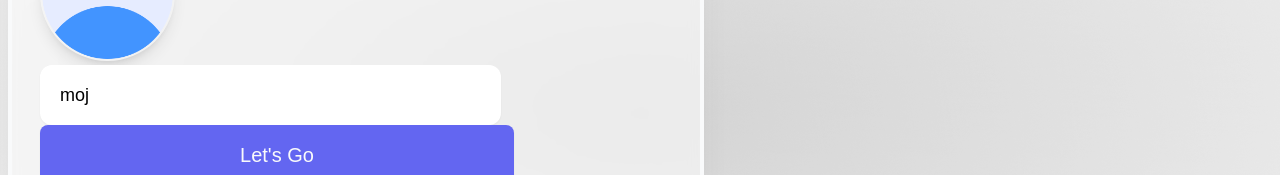
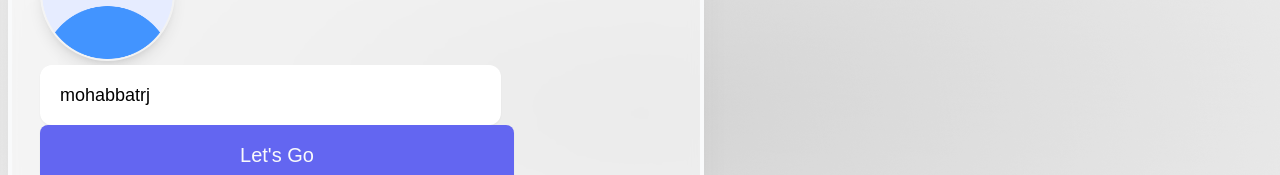
Before and after one commit to MohabbatRJ/authapp, a React (Vite) app in the folder client/: page / in a window 1280 px wide. Shown: the part 245-420 px from the top of the page. Built offline with nearby package versions, Linux system fonts and the light colour scheme.

Commit message:
store setup and set for username compoent

```diff
--- a/client/src/components/Username.jsx
+++ b/client/src/components/Username.jsx
@@ -14,13 +14,14 @@ export default function Username() {
 
   const formik = useFormik({
     initialValues: {
-      username : 'moj',
+      username : 'mohabbatrj',
     },
     validate: usernameValidate,
     validateOnBlur: false,
     validateOnChange: false,
     onSubmit: async (values) => {
       setUsername(values.username);
+      navigate('/password');
     }
   })
 
--- a/client/src/helper/helper.js
+++ b/client/src/helper/helper.js
@@ -7,10 +7,8 @@ axios.defaults.baseURL = "http://localhost:8080";
 
 // authenticate function
 export async function authenticate(username) {
-    console.log('response', await axios.post('/api/authenticate', { username }))
     try {
-        const response = await axios.post('/api/authenticate', { username });
-        return response.data;
+        return await axios.post('/api/authenticate', { username });
     }
     catch (error) {
         return { error: 'Authentication failed. Username does not exist...!' };
@@ -25,7 +23,7 @@ export async function getUser({ username }) {
         return response.data;
     }
     catch (error) {
-        return handleRequestError(error, 'Error fetching user data. Please try again.');
+        return { error: 'Error fetching user data. Please try again.' };
     }
 }
 
--- a/client/src/helper/validate.js
+++ b/client/src/helper/validate.js
@@ -7,7 +7,6 @@ export async function usernameValidate(values) {
     const errors = usernameVerify({}, values);
     if (values.username) {
         // check user exist or not
-        console.log('values.usernames', values.username)
         const { status } = await authenticate(values.username);
         // let status = 201;
         if (status !== 200) {
```
